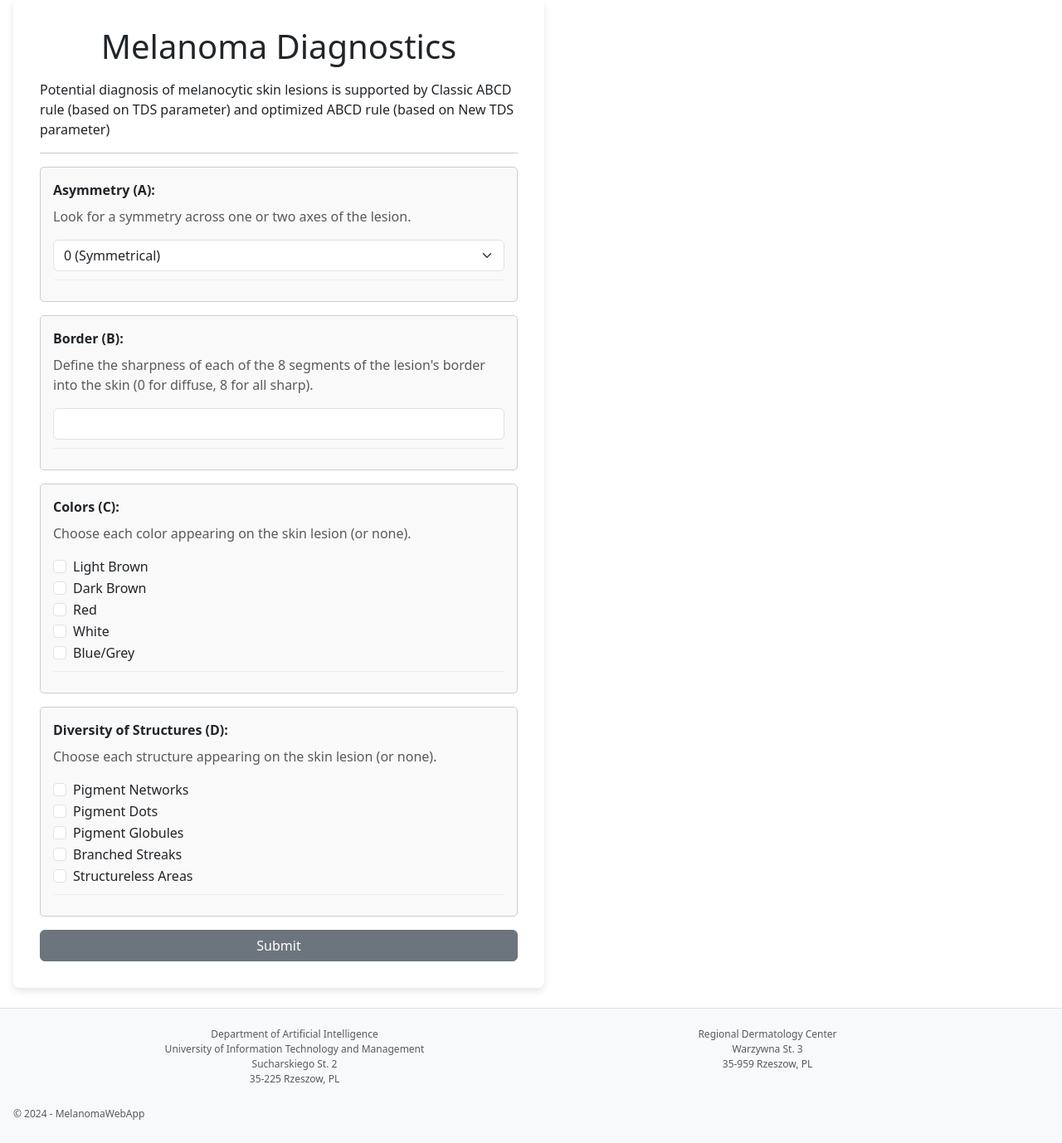
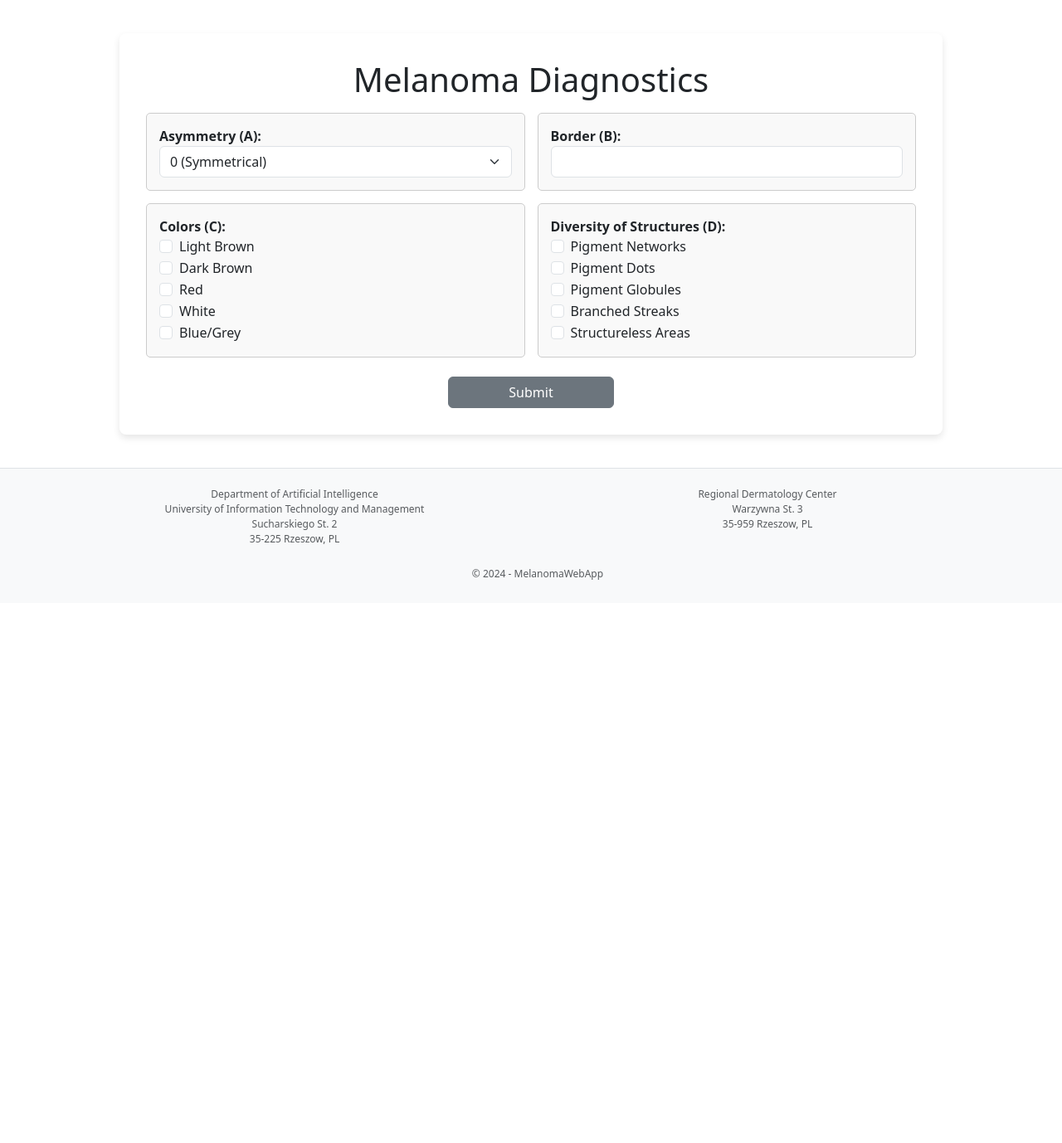
Before and after one commit to gwanat/python_melanoma_app, a Flask app: page /diagnostics in a window 1280 px wide. Shown: the part 73-1451 px from the top of the page at 83% size. After the commit the page ends 772 px from the top, so only its background shows below. Run offline with Flask 3, Linux system fonts and the light colour scheme.

Commit message:
diagnostics tab changed

```diff
--- a/app.py
+++ b/app.py
@@ -45,17 +45,15 @@ def diagnostics():
             "Structureless_Areas": 0.6
         }
 
-        new_tds = (0.8 * asymmetry) + (0.11 * border)
+        new_tds = (0.8 * asymmetry) + (0.1 * border)
         for color in colors:
             new_tds += color_weights.get(color, 0)
         for structure in structures:
             new_tds += structure_weights.get(structure, 0)
 
 
-        if new_tds <= 4.85 and "C_Blue" not in colors:
+        if new_tds <= 4.85:
             new_tds_message = "Based on the improved TDS, the lesion is likely benign."
-        elif new_tds <= 4.85 and "C_Blue" in colors:
-            new_tds_message = "Based on the improved TDS, the lesion may be a blue nevus."
         elif 4.85 < new_tds < 5.45:
             new_tds_message = "Based on the improved TDS, the lesion is suspicious."
         else:
--- a/static/css/styles.css
+++ b/static/css/styles.css
@@ -1,5 +1,5 @@
 .footer {
-font-size: 12px;
+    font-size: 12px;
 }
 
 html, body {
@@ -10,37 +10,48 @@ html, body {
 body {
     display: flex;
     flex-direction: column;
+    background-color: #f8f9fa;
 }
 
 main {
     flex-grow: 1;
+    padding: 20px;
 }
 
-footer {
-    background-color: #f8f9fa;
-    padding: 10px 0;
-}
-
-body {
-    background-color: #f8f9fa;
+.main-diagnostics {
+    flex-grow: 1;
+    display: flex;
+    justify-content: center;
+    align-items: center;
 }
 
 .form-container {
-    width: 50%;
-    margin: 0;
-    text-align: left;
-    padding: 2rem;
-    margin-left: 1rem;
+    width: 80%;
     background-color: #ffffff;
     box-shadow: 0 4px 8px rgba(0, 0, 0, 0.1);
     border-radius: 8px;
-    top: 50%;
+    padding: 2rem;
 }
 
+.form-header {
+    text-align: center;
+    margin-bottom: 1rem;
+}
 
-.form-header {
-    margin-bottom: 1rem;
-    text-align: center;
+.form-sections {
+    display: flex;
+    flex-wrap: wrap;
+    justify-content: space-between;
+    gap: 15px;
+}
+
+.section {
+    flex: 1;
+    min-width: 300px;
+    border: 1px solid #ccc;
+    padding: 15px;
+    border-radius: 5px;
+    background-color: #f9f9f9;
 }
 
 .result-box {
@@ -51,16 +62,19 @@ body {
     background-color: #f1f1f1;
 }
 
-.section {
-    border: 1px solid #ccc;
-    padding: 15px;
-    margin-bottom: 20px;
-    border-radius: 5px;
-    background-color: #f9f9f9;
+footer {
+    background-color: #f8f9fa;
+    padding: 10px 0;
+    text-align: center;
 }
 
-.section hr {
-    border: 0;
-    border-top: 1px solid #ccc;
-    margin: 10px 0;
+.btn-container {
+    display: flex;
+    justify-content:center;
+    padding-top: 10px;
+    margin-top: 13px;
 }
+
+.btn-secondary {
+    width: 200px;
+}
--- a/templates/diagnostics.html
+++ b/templates/diagnostics.html
@@ -47,99 +47,87 @@
             </div>
         </nav>
     </header>
-    <main>
+    <main class="main-diagnostics">
         <div class="form-container">
             <h1 class="form-header">Melanoma Diagnostics</h1>
-            <p>Potential diagnosis of melanocytic skin lesions is supported by Classic ABCD rule
-                (based on TDS parameter) and optimized ABCD rule (based on New TDS parameter)</p>
-                <hr>
             <form method="POST" action="/diagnostics">
-                <div class="mb-3 section">
-                    <label for="asymmetry" class="form-label"><strong>Asymmetry (A):</strong></label><br>
-                    <p class="text-muted">Look for a symmetry across one or two axes of the lesion.</p>
+                <div class="form-sections">
+                    <div class="section">
+                        <label for="asymmetry"><strong>Asymmetry (A):</strong></label>
                         <select id="asymmetry" name="asymmetry" class="form-select" required>
                             <option value="0">0 (Symmetrical)</option>
                             <option value="1">1 (One-Axial Asymmetry)</option>
                             <option value="2">2 (Two-Axial Asymmetry)</option>
                         </select>
-                    <hr>
                     </div>
 
-                <div class="mb-3 section">
-                    <label for="border" class="form-label"><strong>Border (B):</strong></label><br>
-                    <p class="text-muted">Define the sharpness of each of the 8 segments of the lesion's border into the skin (0 for diffuse, 8 for all sharp).</p>
+                    <div class="section">
+                        <label for="border"><strong>Border (B):</strong></label>
                         <input type="number" id="border" name="border" class="form-control" min="0" max="8" required>
-                    <hr>
                     </div>
 
-                <div class="mb-3 section">
-                    <label for="colors" class="form-label"><strong>Colors (C):</strong></label><br>
-                    <p class="text-muted">Choose each color appearing on the skin lesion (or none).</p>
+                    <div class="section">
+                        <label><strong>Colors (C):</strong></label>
                         <div class="form-check">
-                        <input class="form-check-input" type="checkbox" name="colors" value="C_LightBrown" id="lightBrown">
-                        <label class="form-check-label" for="lightBrown">Light Brown</label>
+                            <input type="checkbox" class="form-check-input" name="colors" value="C_LightBrown" id="lightBrown">
+                            <label for="lightBrown" class="form-check-label">Light Brown</label>
                         </div>
                         <div class="form-check">
-                        <input class="form-check-input" type="checkbox" name="colors" value="C_DarkBrown" id="darkBrown">
-                        <label class="form-check-label" for="darkBrown">Dark Brown</label>
+                            <input type="checkbox" class="form-check-input" name="colors" value="C_DarkBrown" id="darkBrown">
+                            <label for="darkBrown" class="form-check-label">Dark Brown</label>
                         </div>
                         <div class="form-check">
-                        <input class="form-check-input" type="checkbox" name="colors" value="C_Red" id="red">
-                        <label class="form-check-label" for="red">Red</label>
+                            <input type="checkbox" class="form-check-input" name="colors" value="C_Red" id="red">
+                            <label for="red" class="form-check-label">Red</label>
                         </div>
                         <div class="form-check">
-                        <input class="form-check-input" type="checkbox" name="colors" value="C_White" id="white">
-                        <label class="form-check-label" for="white">White</label>
+                            <input type="checkbox" class="form-check-input" name="colors" value="C_White" id="white">
+                            <label for="white" class="form-check-label">White</label>
                         </div>
                         <div class="form-check">
-                        <input class="form-check-input" type="checkbox" name="colors" value="C_Blue" id="blue">
-                        <label class="form-check-label" for="blue">Blue/Grey</label>
+                            <input type="checkbox" class="form-check-input" name="colors" value="C_Blue" id="blue">
+                            <label for="blue" class="form-check-label">Blue/Grey</label>
                         </div>
-                    <hr>
                     </div>
 
-                <div class="mb-3 section">
-                    <label for="structures" class="form-label"><strong>Diversity of Structures (D):</strong></label><br>
-                    <p class="text-muted">Choose each structure appearing on the skin lesion (or none).</p>
+                    <div class="section">
+                        <label><strong>Diversity of Structures (D):</strong></label>
                         <div class="form-check">
-                        <input class="form-check-input" type="checkbox" name="structures" value="Pigment_Networks" id="network">
-                        <label class="form-check-label" for="network">Pigment Networks</label>
+                            <input type="checkbox" class="form-check-input" name="structures" value="Pigment_Networks" id="network">
+                            <label for="network" class="form-check-label">Pigment Networks</label>
                         </div>
                         <div class="form-check">
-                        <input class="form-check-input" type="checkbox" name="structures" value="Pigment_Dots" id="dots">
-                        <label class="form-check-label" for="dots">Pigment Dots</label>
+                            <input type="checkbox" class="form-check-input" name="structures" value="Pigment_Dots" id="dots">
+                            <label for="dots" class="form-check-label">Pigment Dots</label>
                         </div>
                         <div class="form-check">
-                        <input class="form-check-input" type="checkbox" name="structures" value="Pigment_Globules" id="globules">
-                        <label class="form-check-label" for="globules">Pigment Globules</label>
+                            <input type="checkbox" class="form-check-input" name="structures" value="Pigment_Globules" id="globules">
+                            <label for="globules" class="form-check-label">Pigment Globules</label>
                         </div>
                         <div class="form-check">
-                        <input class="form-check-input" type="checkbox" name="structures" value="Branched_Streaks" id="streaks">
-                        <label class="form-check-label" for="streaks">Branched Streaks</label>
+                            <input type="checkbox" class="form-check-input" name="structures" value="Branched_Streaks" id="streaks">
+                            <label for="streaks" class="form-check-label">Branched Streaks</label>
                         </div>
                         <div class="form-check">
-                        <input class="form-check-input" type="checkbox" name="structures" value="Structureless_Areas" id="structureless">
-                        <label class="form-check-label" for="structureless">Structureless Areas</label>
+                            <input type="checkbox" class="form-check-input" name="structures" value="Structureless_Areas" id="structureless">
+                            <label for="structureless" class="form-check-label">Structureless Areas</label>
                         </div>
-                    <hr>
                     </div>
-                <button type="submit" class="btn btn-secondary w-100">Submit</button>
+                </div>
+                <div class="btn-container">
+                    <button type="submit" class="btn btn-secondary">Submit</button>
+                </div>
             </form>
 
             {% if tds and new_tds %}
             <div class="result-box mt-4">
-                <div class="tds-result mb-3 p-3 border rounded">
                 <h4>Total Dermatoscopy Score: {{ tds }}</h4>
                 <p>{{ tds_message }}</p>
-                </div>
-                <div class="new-tds-result p-3 border rounded">
                 <h4>New Total Dermatoscopy Score: {{ new_tds }}</h4>
                 <p>{{ new_tds_message }}</p>
             </div>
-            </div>
             {% endif %}
         </div>
-        <br>
     </main>
 
     <footer class="border-top footer text-muted">
```
Lines whose indentation alone changed are shown as unchanged.
